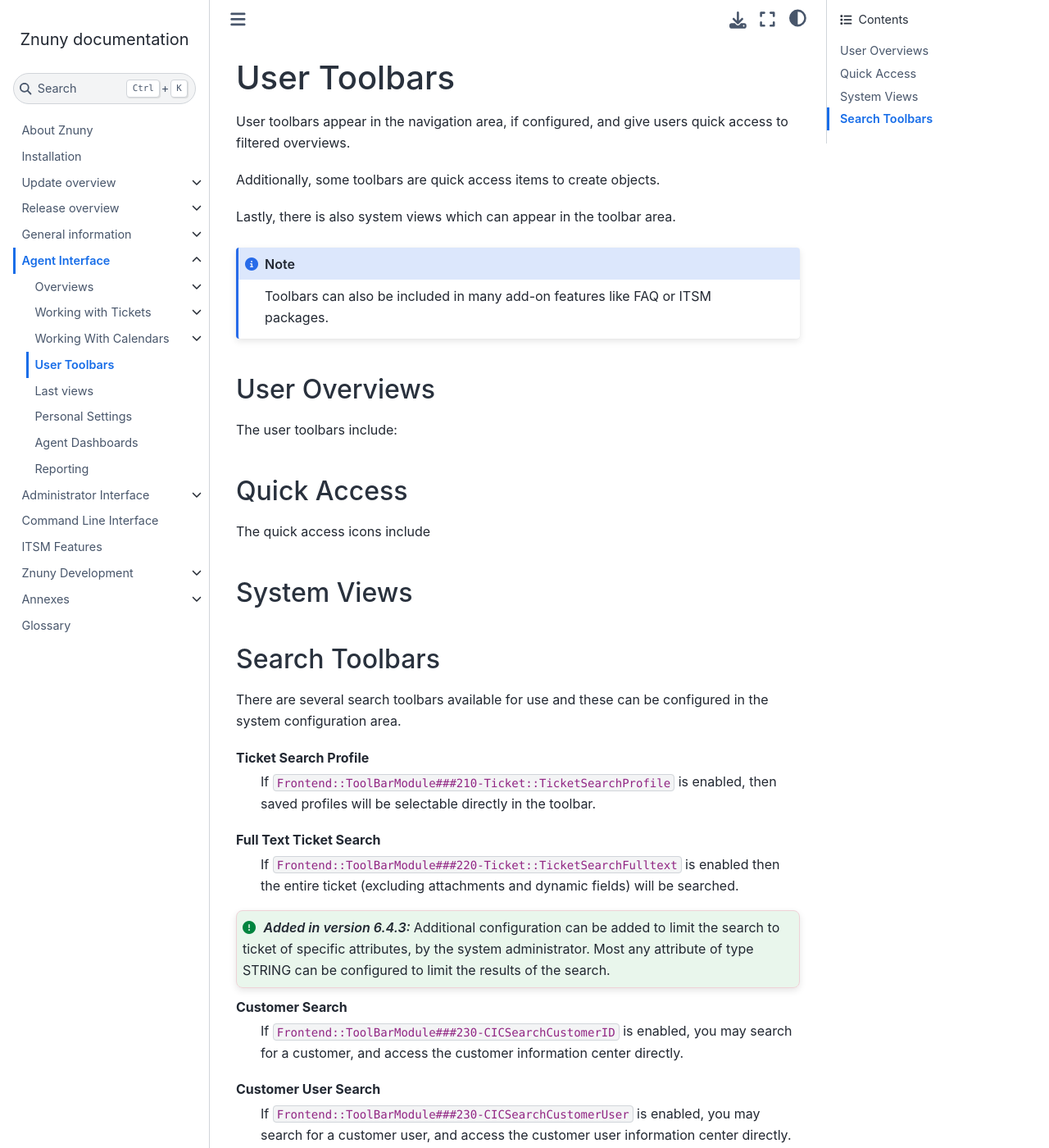
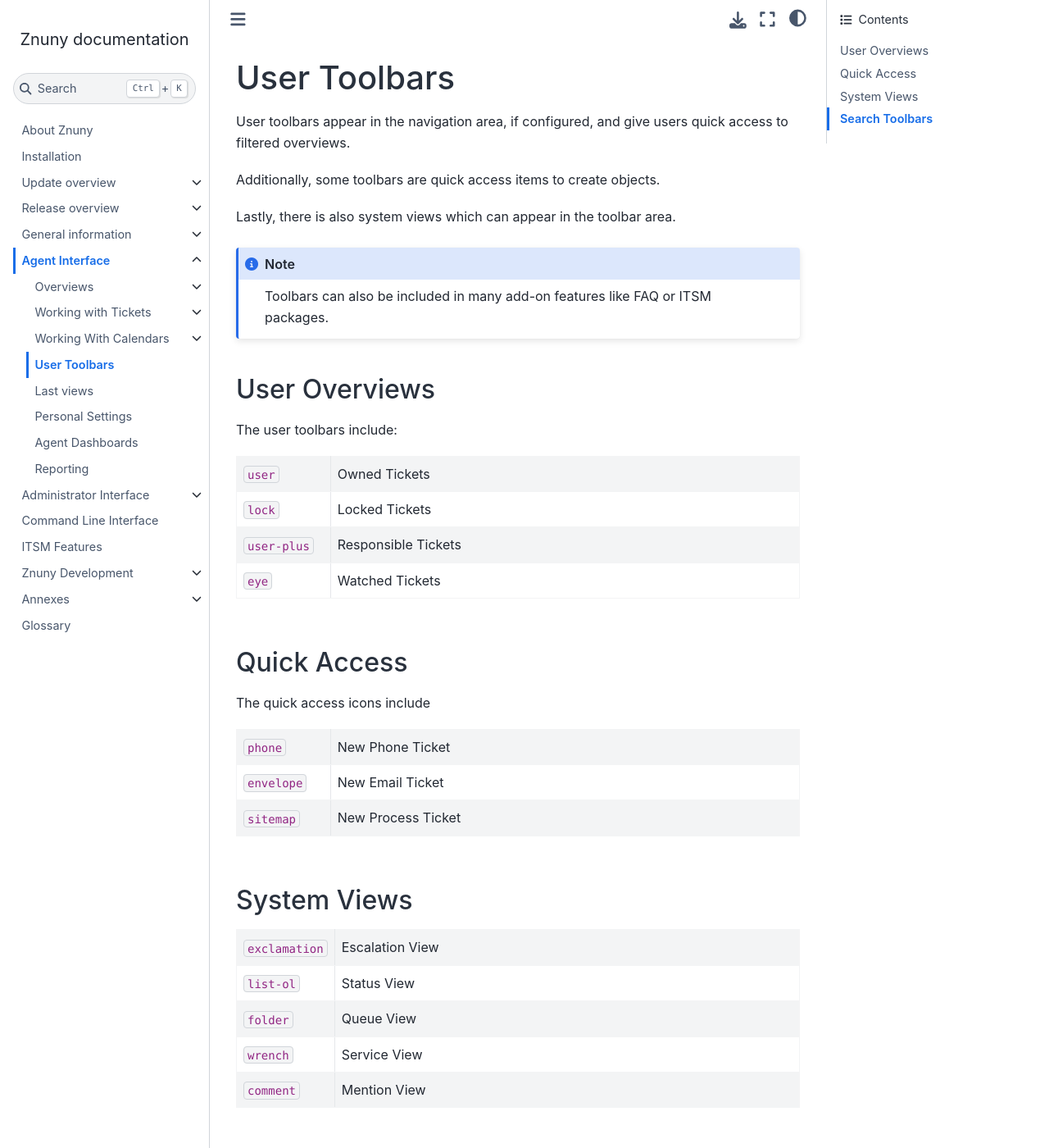
Before and after one commit to znuny/manual, a Sphinx documentation site: the page built from source/agentinterface/toolbars/index.rst, in a window 1280 px wide and 1400 px high. Shown: the whole window at 82% size. Built offline with Sphinx 7.4.7 and the Sphinx Book theme 1.1.4, drawn with Linux system fonts in a browser that asks for light colours; cross-references to code outside the pages are shown as plain code; some of the changed lines change nothing that is shown.

Commit message:
Fix tables

```diff
--- a/source/agentinterface/toolbars/index.rst
+++ b/source/agentinterface/toolbars/index.rst
@@ -18,7 +18,7 @@
 The user toolbars include:
 
 .. table::
-  :widths: 6
+  :widths: 6 30
 
   +-----------------+---------------------+
   | :fa:`user`      | Owned Tickets       |
@@ -38,7 +38,7 @@
 The quick access icons include
 
 .. table::
-  :widths: 6
+  :widths: 6 30
 
   +----------------+--------------------+
   | :fa:`phone`    | New Phone Ticket   |
@@ -52,7 +52,7 @@
 ************
 
 .. table::
-  :widths: 6
+  :widths: 6 30
 
   +-------------------+-----------------+
   | :fa:`exclamation` | Escalation View |
```
